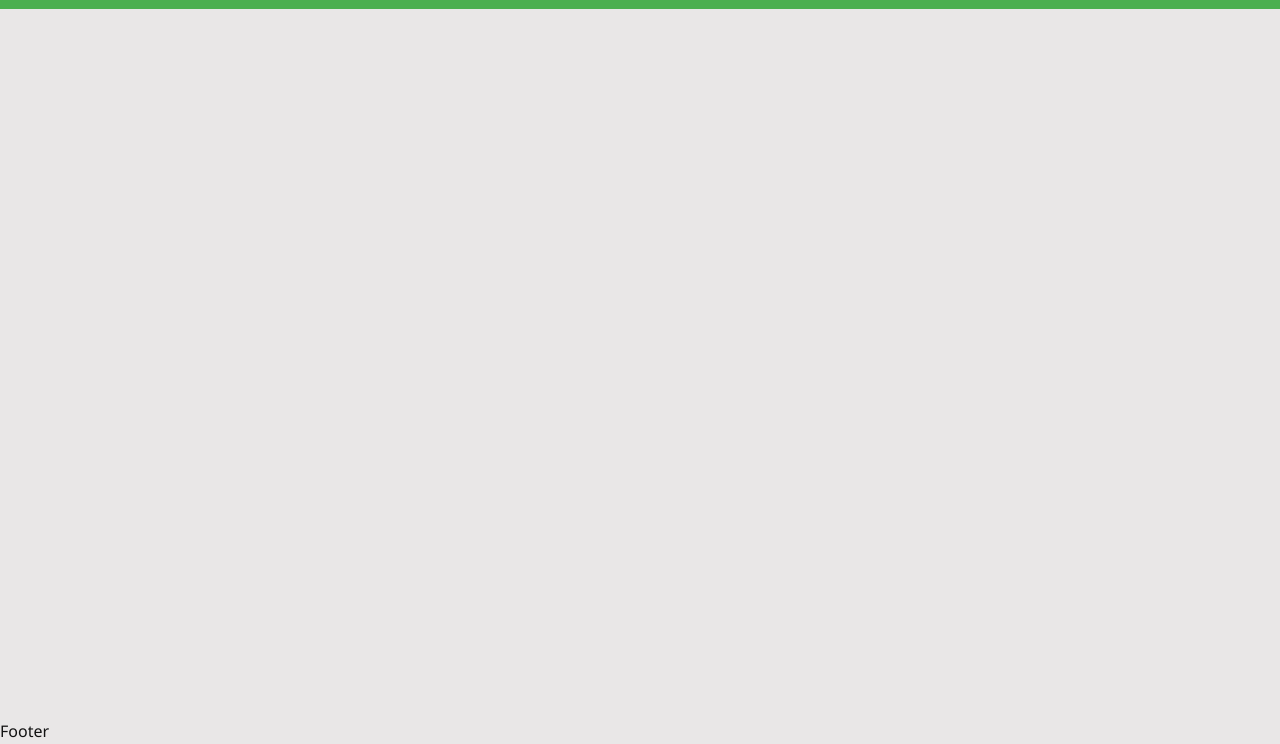
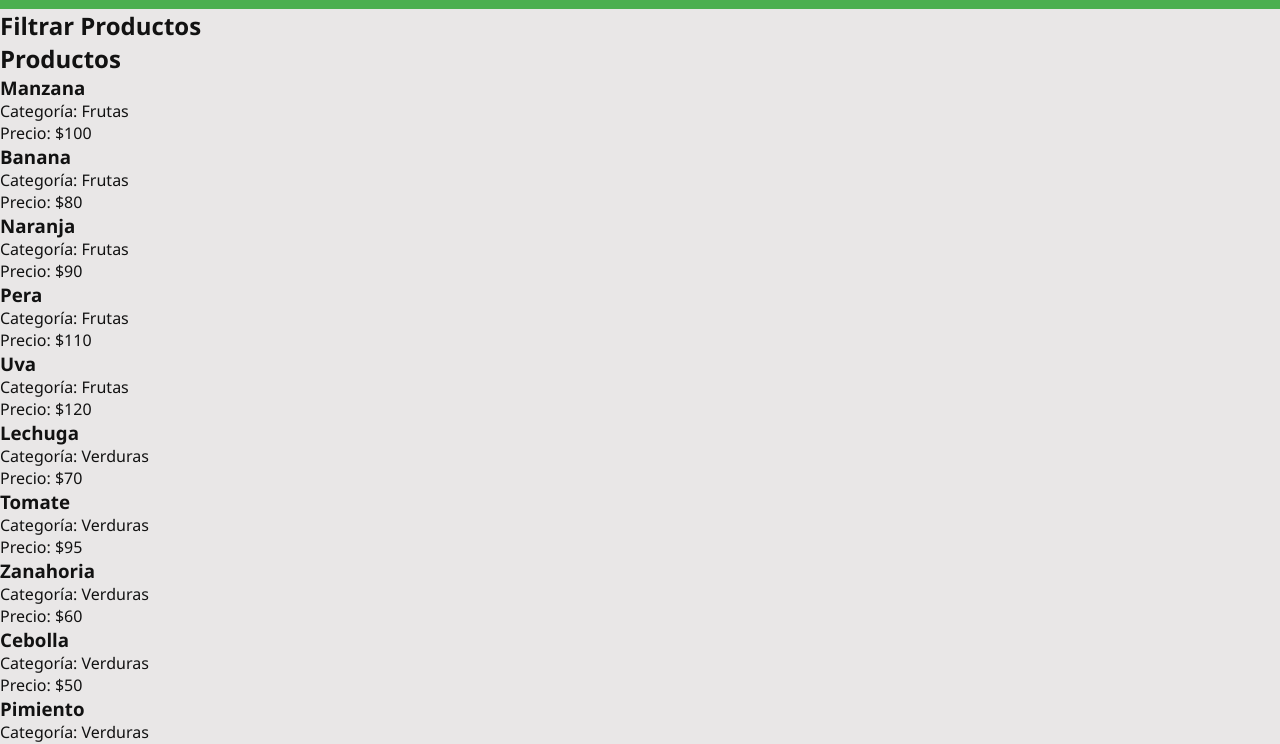
Before and after one commit to titoValen/Final-programacion-DWT2AP, a plain HTML site: page index.html in a window 1280 px wide. Shown: the part 58-802 px from the top of the page. Drawn offline with Linux system fonts and the light colour scheme.

Commit message:
Agregar logo y secciones de filtrado y productos en index.html; eliminar estilos de encabezado innecesarios en style.css

```diff
--- a/css/style.css
+++ b/css/style.css
@@ -3,7 +3,3 @@ header {
     text-align: center;
     padding: 0.75rem 0;
 }
-
-header h1 {
-    font-size: 2rem;
-}
--- a/index.html
+++ b/index.html
@@ -10,8 +10,25 @@
 </head>
 
 <body>
-    <header><h1>Verduletito</h1></header>
-    <main></main>
+    <header>
+        <h1>Verduletito</h1>
+        <!-- <figure>
+            <img src="img/logo.png" alt="Imagen del logo Verduletito">
+        </figure> -->
+    </header>
+
+    <main>
+        <section id="filtro">
+            <h2>Filtrar Productos</h2>
+            <div id="filtros-categorias"></div>
+        </section>
+
+        <section id="productos">
+            <h2>Productos</h2>
+            <div id="lista-productos"></div>
+        </section>
+    </main>
+
     <footer>Footer</footer>
 
     <script src="js/main.js"></script>
```
Also changed, not shown: img/logo.png (added).
